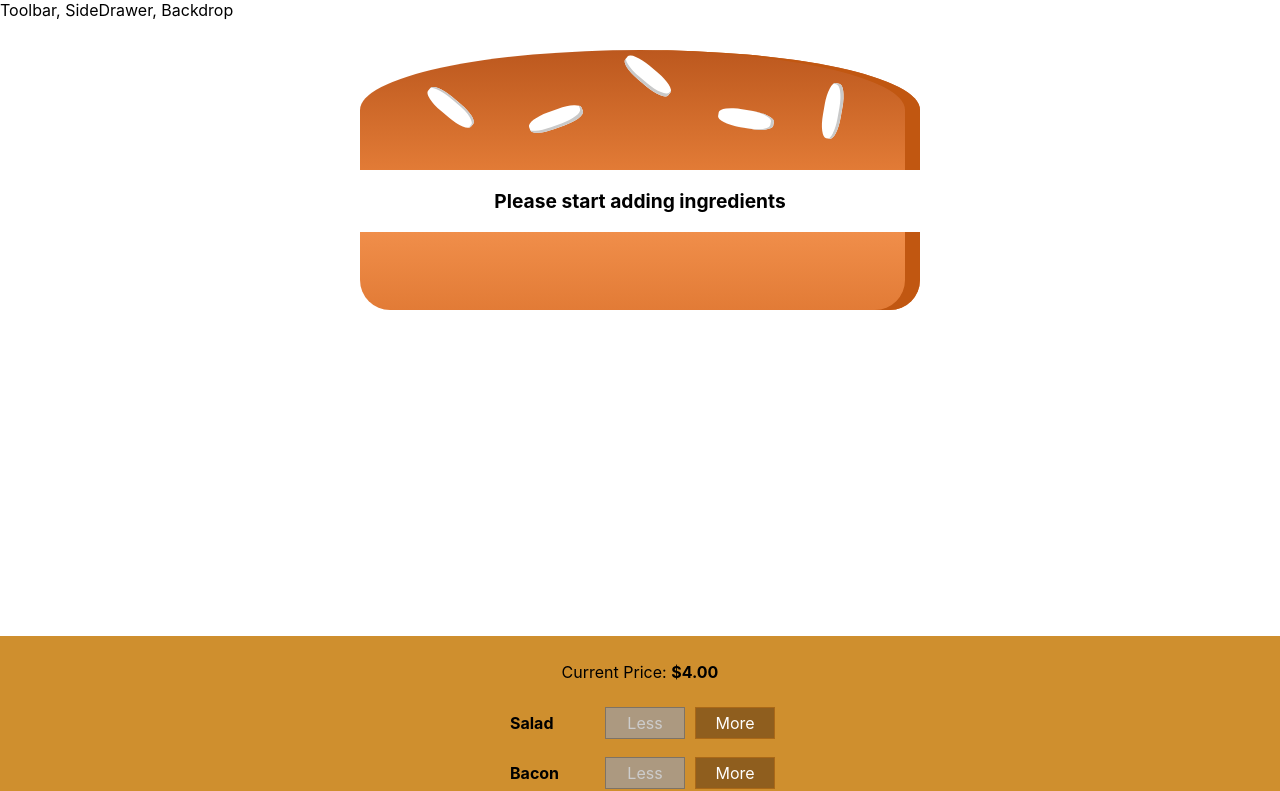
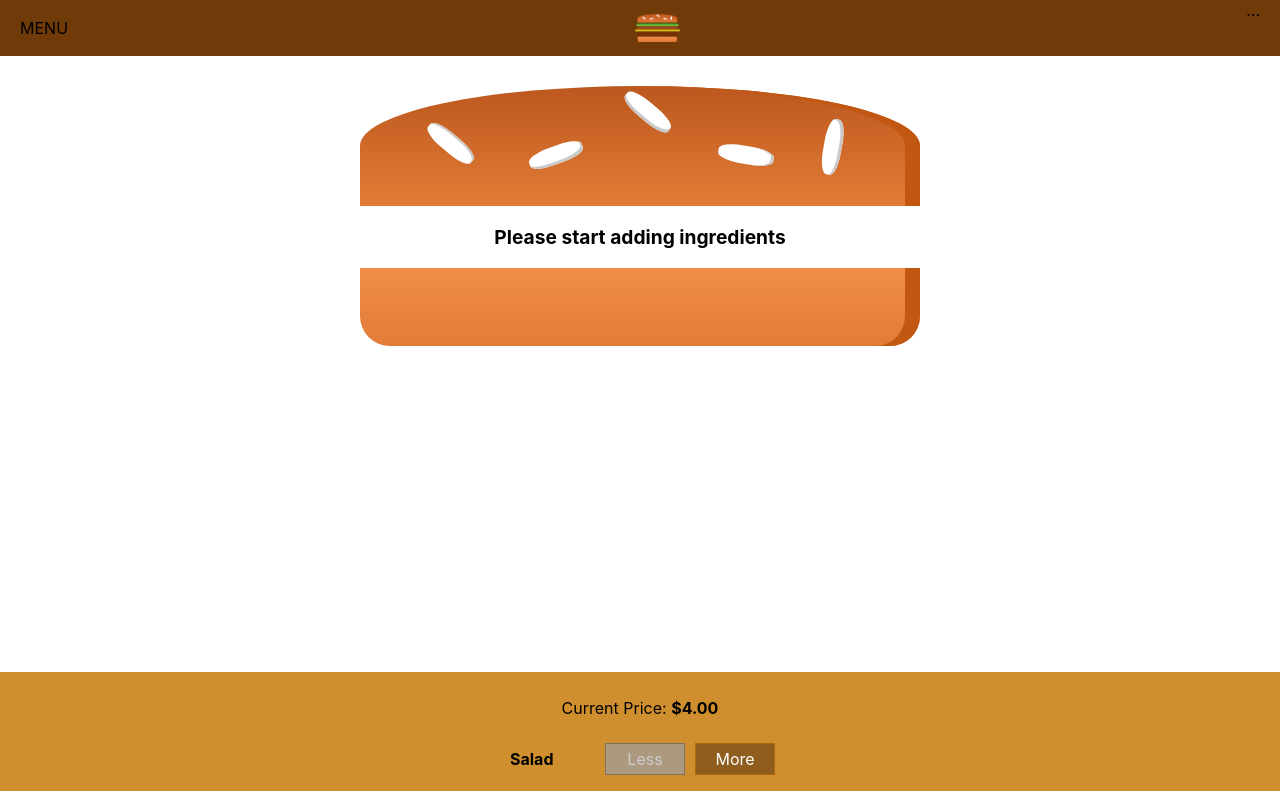
Before and after one commit to ionescuflorin/burger-builder, a React (Create React App) app: page / in a window 1280 px wide. Shown: the top 791 px of the page. Built offline with nearby package versions, Linux system fonts and the light colour scheme.

Commit message:
Added ToolBar and Logo

```diff
--- a/src/components/Layout/Layout.css
+++ b/src/components/Layout/Layout.css
@@ -1,3 +1,3 @@
 .Content {
-    margin-top: 16px;
+    margin-top: 72px;
 }
--- a/src/components/Layout/Layout.jsx
+++ b/src/components/Layout/Layout.jsx
@@ -1,11 +1,12 @@
 import React from 'react'
 import './Layout.css'
+import Toolbar from '../Navigation/Toolbar/Toolbar'
 
 
 const Layout = (props) => {
     return (
         <React.Fragment>
-            <div>Toolbar, SideDrawer, Backdrop</div>
+          <Toolbar/>
             <main className='Content'>
                 {props.children}
             </main>
--- /dev/null
+++ b/src/components/Logo/Logo.css
@@ -0,0 +1,11 @@
+.Logo {
+    padding: 8px;
+    height: 80%;
+    box-sizing: border-box;
+    border-radius: 5px;
+}
+
+.Logo img {
+    height: 100%;
+
+}
--- /dev/null
+++ b/src/components/Logo/Logo.jsx
@@ -0,0 +1,13 @@
+import React from 'react'
+import BurgerLogo from '../../assets/img/burger-logo .png'
+import './Logo.css'
+
+const Logo = (props) => {
+    return (
+        <div className='Logo'>
+            <img src={BurgerLogo} alt="MyBurger"/>
+        </div>
+    )
+}
+
+export default Logo
--- /dev/null
+++ b/src/components/Navigation/Toolbar/Toolbar.css
@@ -0,0 +1,18 @@
+.Toolbar {
+    height: 56px;
+    width: 100%;
+    position: fixed;
+    top: 0;
+    left: 0;
+    background-color: #703B09;
+    display: flex;
+    justify-content: space-between;
+    align-items: center;
+    padding: 0 20px;
+    box-sizing: border-box;
+    z-index: 90;
+}
+
+.Toolbar nav {
+    height: 100%;
+}
--- /dev/null
+++ b/src/components/Navigation/Toolbar/Toolbar.jsx
@@ -0,0 +1,17 @@
+import React from 'react'
+import './Toolbar.css'
+import Logo from '../../Logo/Logo'
+
+const Toolbar = (props) => {
+    return (
+       <header className='Toolbar'>
+           <div>MENU</div>
+           <Logo />
+           <nav>
+              ...
+           </nav>
+       </header>
+    )
+}
+
+export default Toolbar
```
Also changed, not shown: src/assets/img/burger-logo .png (added).
